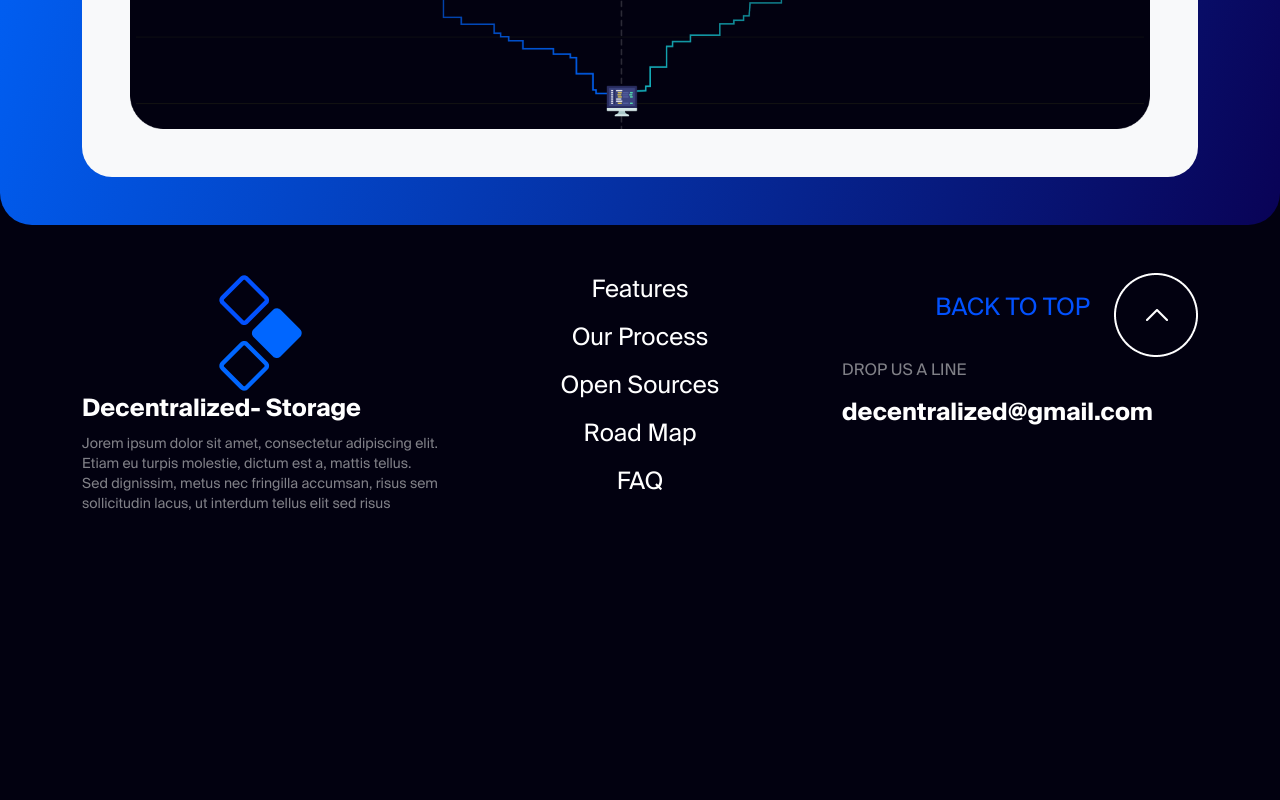
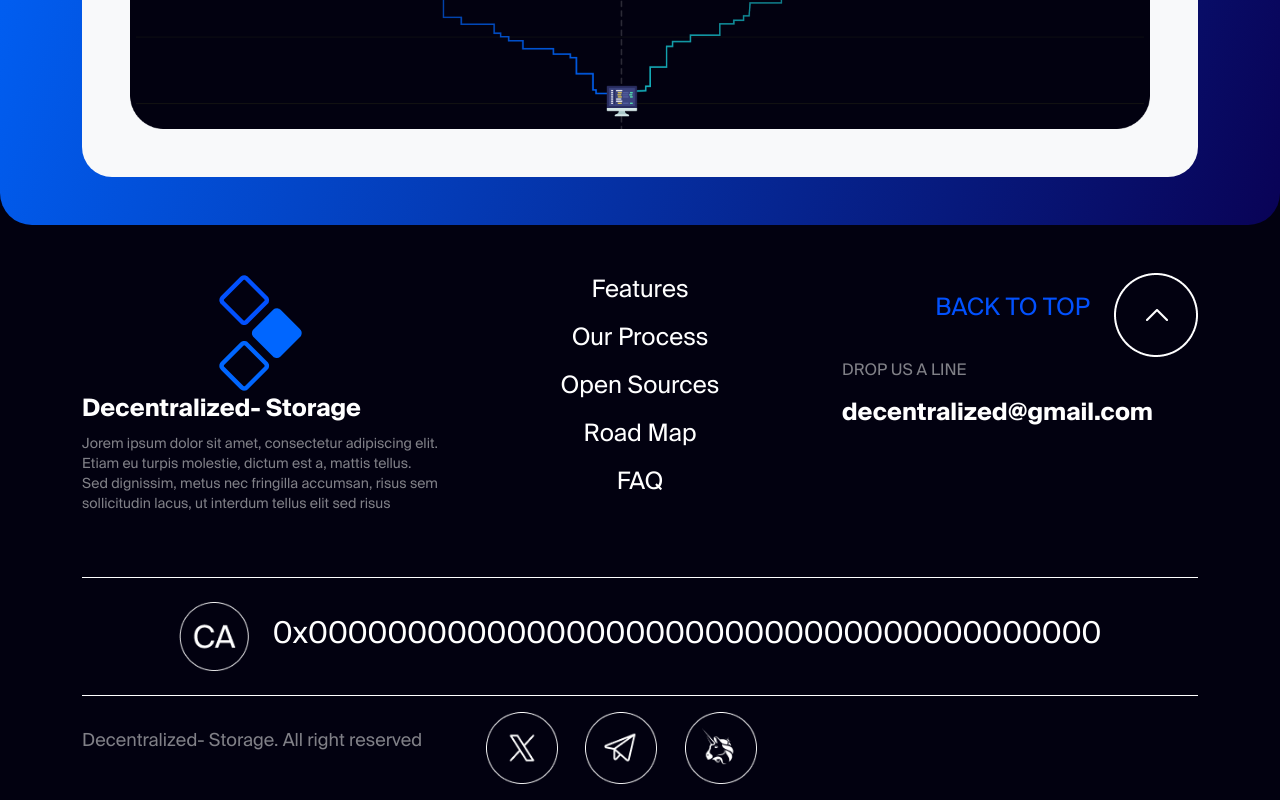
Before and after one commit to M-sadiq4641/Decentra-storage, a website built with Vite: page index.html in a window 1280 px wide. Shown: the part 5983-6783 px from the top of the page. Before the commit the page ends 6560 px from the top, so only its background shows below. Built offline with nearby package versions, Linux system fonts and the light colour scheme.

Commit message:
completed decentra-storage home page

```diff
--- a/index.html
+++ b/index.html
@@ -542,15 +542,22 @@
 
     <!-- ultra section  -->
 
-    <div class="ultra-wrapper rounded-5 ">
+    <div class="ultra-wrapper rounded-5">
       <div class="container">
-        <div class=" rounded-5 pb-sm-5 pb-3 ultra-container">
+        <div class="rounded-5 pb-sm-5 pb-3 ultra-container">
           <div class="">
-            <img class="ultra-top-img mt-5" src="/public/images/ultra-top-img.png" />
-            <div class="bg-light p-sm-5  ultra-rounded-div px-3 py-4">
+            <img
+              class="ultra-top-img mt-5"
+              src="/public/images/ultra-top-img.png"
+            />
+            <div class="bg-light p-sm-5 ultra-rounded-div px-3 py-4">
               <div class="row">
                 <div class="col-lg-5">
-                  <h2 class="text-black text-center text-sm-start  ultra-h2 text-6xl">Ultra-Fast Data Delivery</h2>
+                  <h2
+                    class="text-black text-center text-sm-start ultra-h2 text-6xl"
+                  >
+                    Ultra-Fast Data Delivery
+                  </h2>
                 </div>
                 <div class="col-lg-7">
                   <p class="text-black lh-base ultra-p font-bold">
@@ -564,7 +571,7 @@
                     swift strategic decision-making.
                   </p>
                 </div>
-                <img class="img-fluid " src="/public/images/ultra-bg.png">
+                <img class="img-fluid" src="/public/images/ultra-bg.png" />
               </div>
             </div>
           </div>
@@ -576,26 +583,72 @@
 
     <div class="container">
       <div class="row my-5">
-    <div class="col-lg-4 ">
-      <img class="img-fluid d-block mx-auto " src="/public/images/footer-logo-img.png">
+        <div class="col-lg-4">
+          <img
+            class="img-fluid d-block mx-auto"
+            src="/public/images/footer-logo-img.png"
+          />
           <h2 class="text-2xl">Decentralized- Storage</h2>
-      <p class="text-sm text-grey">Jorem ipsum dolor sit amet, consectetur adipiscing elit. Etiam eu turpis molestie, dictum est a, mattis tellus. Sed dignissim, metus nec fringilla accumsan, risus sem sollicitudin lacus, ut interdum tellus elit sed risus
+          <p class="text-sm text-grey">
+            Jorem ipsum dolor sit amet, consectetur adipiscing elit. Etiam eu
+            turpis molestie, dictum est a, mattis tellus. Sed dignissim, metus
+            nec fringilla accumsan, risus sem sollicitudin lacus, ut interdum
+            tellus elit sed risus
           </p>
         </div>
-    <div class="col-lg-4 text-center ">
-      <p class="text-2xl ">Features</p>
-      <p class="text-2xl ">Our Process</p>
-      <p class="text-2xl ">Open Sources</p>
-      <p class="text-2xl ">Road Map</p>
-      <p class="text-2xl ">FAQ</p>
+        <div class="col-lg-4 text-center">
+          <p class="text-2xl">Features</p>
+          <p class="text-2xl">Our Process</p>
+          <p class="text-2xl">Open Sources</p>
+          <p class="text-2xl">Road Map</p>
+          <p class="text-2xl">FAQ</p>
         </div>
-    <div class="col-lg-4 ">
+        <div class="col-lg-4">
           <div class="d-flex justify-content-end align-items-center gap-4">
             <p class="text-2xl footer-p">BACK TO TOP</p>
-        <img class="img-fluid " src="/public/images/footer-arrowtop-img.png">
+            <img
+              class="img-fluid"
+              src="/public/images/footer-arrowtop-img.png"
+            />
           </div>
           <p class="text-grey text-md">DROP US A LINE</p>
           <h4 class="text-2xl">decentralized@gmail.com</h4>
+        </div>
+      </div>
+      <div
+        class="d-flex align-items-center p-4 footer-ca justify-content-center gap-4"
+      >
+        <img
+          class="img-fluid"
+          src="/public/images/footer-ca-img.png"
+          width="70px"
+        />
+        <p class="text-3xl pt-2 font-normal">
+          0x0000000000000000000000000000000000000000
+        </p>
+      </div>
+      <div class="row align-items-center my-3">
+        <div class="col-xl-4 col-lg-6">
+          <p class="text-center text-lg text-grey text-lg-start">
+            Decentralized- Storage. All right reserved
+          </p>
+        </div>
+        <div class="col-xl-4 col-lg-6 d-block text-center text-lg-start">
+          <img
+            class="ms-4 img-fluid"
+            src="/public/images/footer-X.png"
+            width="72px"
+          />
+          <img
+            class="ms-4 img-fluid"
+            src="/public/images/footer-telegram.png"
+            width="72px"
+          />
+          <img
+            class="ms-4 img-fluid"
+            src="/public/images/footer-pony.png"
+            width="72px"
+          />
         </div>
       </div>
     </div>
--- a/style.css
+++ b/style.css
@@ -26,6 +26,10 @@
 .text-2xl {
   font-size: 24px !important;
   line-height: 32px !important;
+
+  @media (max-width:576px) {
+    font-size: 22px!important;
+  }
 }
 
 .text-3xl {
@@ -455,3 +459,15 @@ background: linear-gradient(106.49deg, #0066FF 2.87%, #090357 99.54%);
 .footer-p{
   color: #0251FE!important;
 }
+
+.footer-ca{
+  border-top: 1px solid white!important;
+  border-bottom: 1px solid white!important;
+
+  p{
+    @media (max-width:768px) {
+      word-break: break-all;
+      font-size: 16px!important;
+    }
+  }
+}
```
Also changed, not shown: public/images/footer-X.png (added), public/images/footer-ca-img.png (added), public/images/footer-pony.png (added), public/images/footer-telegram.png (added). Lines whose indentation alone changed are shown as unchanged.
